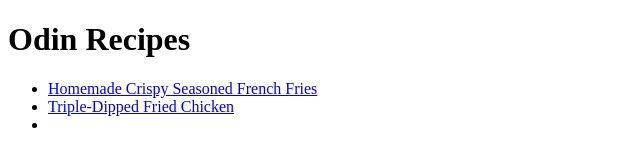
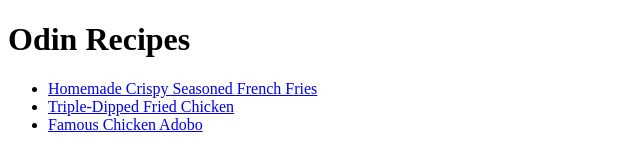
Before and after one commit to mkhrvl/odin-recipes, a plain HTML site: page index.html in a window 1280 px wide. Shown: the whole page, without its empty margins (0-640 px from the left). Drawn offline with Linux system fonts and the light colour scheme.

Commit message:
feat: add link to chicken-adobo.html in index.html

```diff
--- a/index.html
+++ b/index.html
@@ -11,7 +11,7 @@
         <ul>
             <li><a href="./recipes/french-fries.html">Homemade Crispy Seasoned French Fries</a></li>
             <li><a href="./recipes/fried-chicken.html">Triple-Dipped Fried Chicken</a></li>
-            <li></li>
+            <li><a href="./recipes/chicken-adobo.html">Famous Chicken Adobo</a></li>
         </ul>
     </body>
 </html>
```
